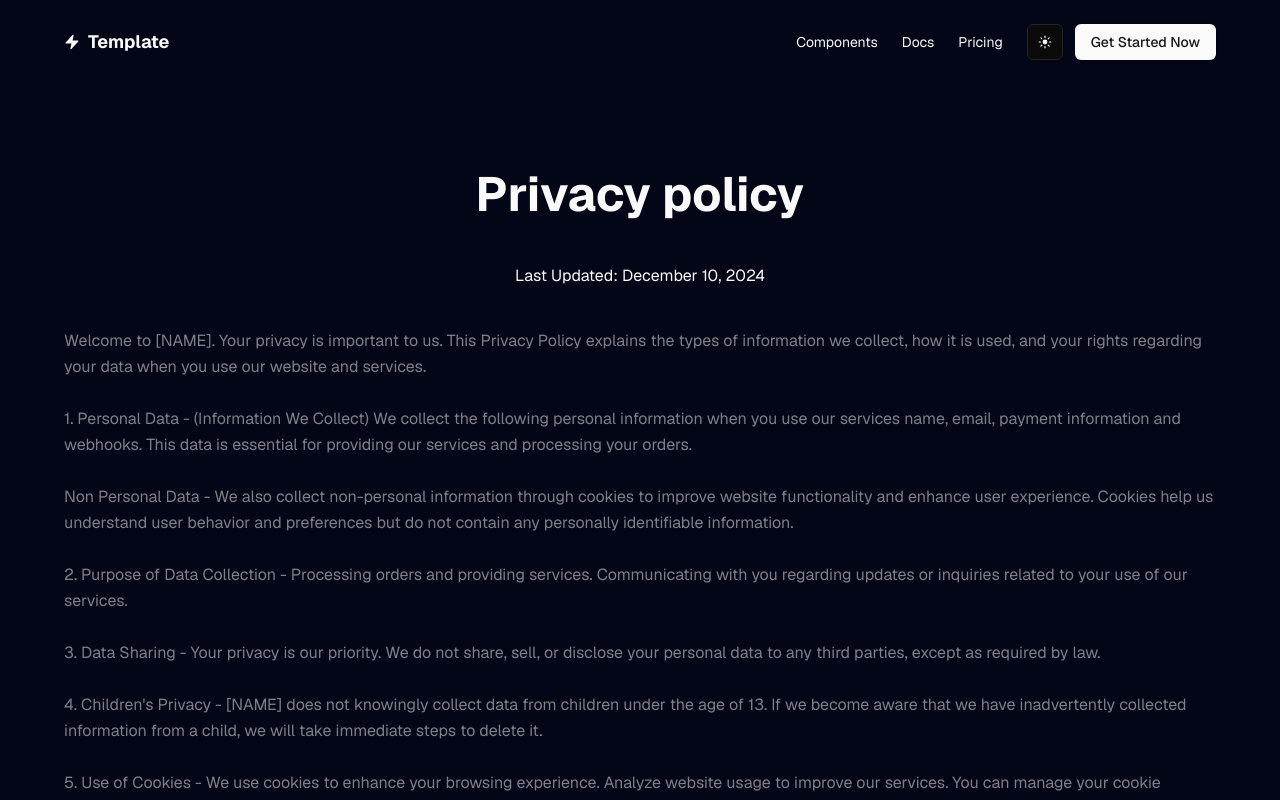
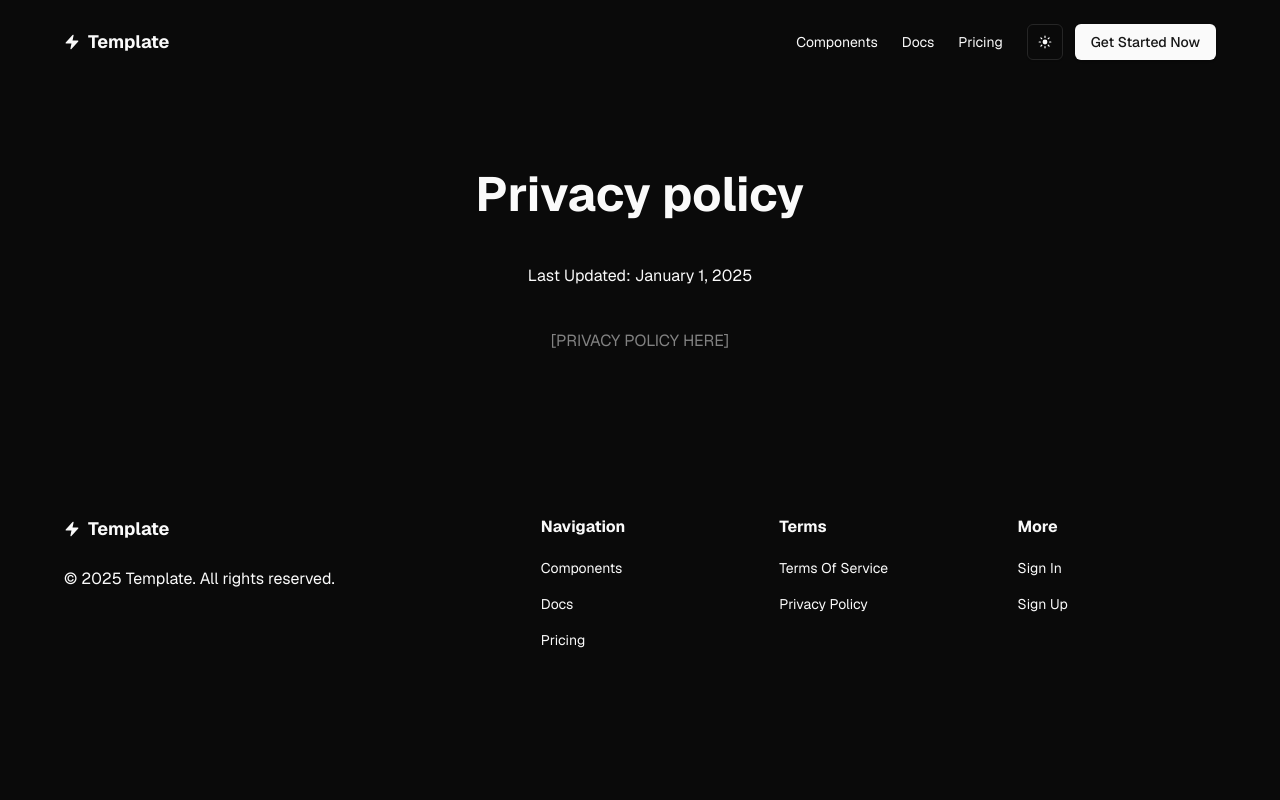
Before and after one commit to Lewwiss/next-saas-template, a Next.js app: page /legal/privacy-policy in a window 1280 px wide. Shown: the top 800 px of the page. Built offline with nearby package versions, Linux system fonts and the light colour scheme.

Commit message:
removing old values

```diff
--- a/app/legal/privacy-policy/page.tsx
+++ b/app/legal/privacy-policy/page.tsx
@@ -6,7 +6,7 @@ export const metadata: Metadata = {};
 
 const Page = () => {
   return (
-    <div className="bg-white dark:bg-slate-950">
+    <div>
       <Navigation />
       <div className="py-20 px-10">
         <div className="mx-auto max-w-6xl w-full flex flex-col gap-10 items-center">
@@ -14,32 +14,10 @@ const Page = () => {
             Privacy policy
           </h1>
           <p className="max-w-sm flex flex-row gap-2 items-center">
-            Last Updated: December 10, 2024
+            Last Updated: January 1, 2025
           </p>
           <p className="text-foreground/50 leading-relaxed whitespace-pre-wrap">
-            {`Welcome to [NAME]. Your privacy is important to us. This Privacy Policy explains the types of information we collect, how it is used, and your rights regarding your data when you use our website and services.
-
-1. Personal Data - (Information We Collect) We collect the following personal information when you use our services name, email, payment information and webhooks. This data is essential for providing our services and processing your orders.
-
-Non Personal Data - We also collect non-personal information through cookies to improve website functionality and enhance user experience. Cookies help us understand user behavior and preferences but do not contain any personally identifiable information.
-
-2. Purpose of Data Collection - Processing orders and providing services. Communicating with you regarding updates or inquiries related to your use of our services.
-
-3. Data Sharing - Your privacy is our priority. We do not share, sell, or disclose your personal data to any third parties, except as required by law.
-
-4. Children's Privacy - [NAME] does not knowingly collect data from children under the age of 13. If we become aware that we have inadvertently collected information from a child, we will take immediate steps to delete it.
-
-5. Use of Cookies - We use cookies to enhance your browsing experience. Analyze website usage to improve our services. You can manage your cookie preferences through your browser settings.
-
-6. Data Security - We implement appropriate technical and organizational measures to safeguard your personal information from unauthorized access, disclosure, or loss. However, no method of transmission over the internet is entirely secure, and we cannot guarantee absolute security.
-
-7. Updates to This Privacy Policy - We reserve the right to update or modify this Privacy Policy as needed. Any changes will be communicated to you via email. We encourage you to review this Privacy Policy periodically to stay informed about how we protect your data.
-
-8. Your Rights - As a user, you have the right to access the personal information we hold about you. Request corrections to your information. Request deletion of your data, subject to applicable laws.
-
-9. Contact Us - If you have any questions, concerns, or requests related to this Privacy Policy, please contact us at lewis@webhookforms.com
-
-Thank you for trusting [NAME]. We are committed to protecting your privacy and ensuring your data is handled responsibly.`}
+            {`[PRIVACY POLICY HERE]`}
           </p>
         </div>
       </div>
--- a/app/legal/tos/page.tsx
+++ b/app/legal/tos/page.tsx
@@ -14,36 +14,10 @@ const Page = () => {
             Terms of service
           </h1>
           <p className="max-w-sm flex flex-row gap-2 items-center">
-            Last Updated: December 10, 2024
+            Last Updated: January 1, 2025
           </p>
           <p className="text-foreground/50 leading-relaxed whitespace-pre-wrap">
-            {`Welcome to [NAME]. By accessing or using our website and services, you agree to be bound by the following terms and conditions. Please read them carefully.
-
-1. Services Provided - [NAME] provides a JavaScript form builder to assist entrepreneurs in collecting feedback for their products. Our services include access to downloadable code packages upon purchase.
-
-2. Ownership of Code - Upon purchasing a package, users receive ownership of the downloaded code for personal or business use. However, users are strictly prohibited from reselling, redistributing, or sublicensing the code in any form.
-
-3. Refund Policy - We offer a 7-day satisfaction guarantee. If you are unsatisfied with your purchase, you may request a full refund within 7 days from the purchase date by contacting us at lewis@webhookforms.com.
-
-4. Data Collection and Usage - We collect and use the following types of data.
-
-Personal Data - Name, email address, payment information, and webhooks.
-
-Non Personal Data - Cookies and other anonymous usage data for website functionality and analytics. For detailed information on how we handle your data, please refer to our Privacy Policy.
-
-5. User Responsibilities - By using our services, you agree to use the code and services responsibly and in compliance with applicable laws. Protect any downloaded code from unauthorized access or misuse. Not engage in any activities that could harm the reputation or functionality of [NAME].
-
-6. Governing Law - These terms are governed by the laws of the United Kingdom, and any disputes arising from these terms shall be resolved under UK jurisdiction.
-
-7. Limitation of Liability - [NAME] is not liable for any direct, indirect, incidental, or consequential damages arising from your use of our services, including but not limited to data loss or unauthorized access.
-
-8. Updates to Terms - We reserve the right to update these Terms & Services at any time. In the event of significant changes, we will notify users via email. It is your responsibility to review these terms regularly to stay informed of any updates.
-
-9. Termination of Use - We reserve the right to terminate or suspend access to our services for violations of these terms or for any behavior we deem harmful to our business or other users.
-
-10. Contact Information - For questions, support, or disputes, please contact us at lewis@webhookforms.com
-
-Thank you for choosing [NAME]. We’re excited to help you gather valuable feedback and grow your business!`}
+            {`[TERMS OF SERVICE HERE]`}
           </p>
         </div>
       </div>
--- a/lib/email.ts
+++ b/lib/email.ts
@@ -34,8 +34,8 @@ const html = (params: { url: string; host: string }) => {
   <table width="100%" border="0" cellspacing="20" cellpadding="0" style="max-width: 600px; margin: auto; border-radius: 10px;">
     <tr>
       <td align="center">
-        <a href="https://www.webhookforms.com/">
-          <img src="https://www.webhookforms.com/logo.png" style="width: 40px;" />
+        <a href="https://www.template.com/">
+          <img src="https://www.template.com/logo.png" style="width: 40px;" />
         </a>
       </td>
     </tr>
@@ -48,7 +48,7 @@ const html = (params: { url: string; host: string }) => {
       <td align="center">
         <table border="0" cellspacing="0" cellpadding="0">
           <tr>
-            <td align="center" style="border-radius: 14px;" bgcolor="#346df1"><a href="${url}" target="_blank" style="font-size: 16px; font-family: Geist, Arial, sans-serif; color: #FFFFFF; text-decoration: none; padding: 8px 18px; display: inline-block; font-weight: semibold;">Sign In Now</a></td>
+            <td align="center" style="border-radius: 14px;" bgcolor="#000"><a href="${url}" target="_blank" style="font-size: 16px; font-family: Geist, Arial, sans-serif; color: #FFFFFF; text-decoration: none; padding: 8px 18px; display: inline-block; font-weight: semibold;">Sign In Now</a></td>
           </tr>
         </table>
       </td>
--- a/lib/next-auth.ts
+++ b/lib/next-auth.ts
@@ -42,7 +42,7 @@ export const authOptions: NextAuthOptionsExtended = {
                 pass: process.env.RESEND_API_KEY,
               },
             },
-            from: "mail@webhookforms.com",
+            from: "mail@template.com",
             sendVerificationRequest,
           }),
         ]
--- a/next-sitemap.config.js
+++ b/next-sitemap.config.js
@@ -1,5 +1,5 @@
 module.exports = {
-  siteUrl: "https://webhookforms.com",
+  siteUrl: "https://template.com",
   generateRobotsTxt: true,
   robotsTxtOptions: {
     policies: [
```
Also changed, not shown: 1 other file (tests, documents, lock files or other folders).
